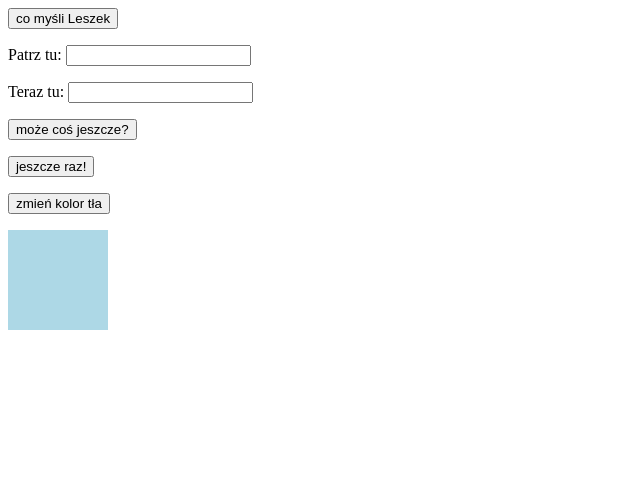
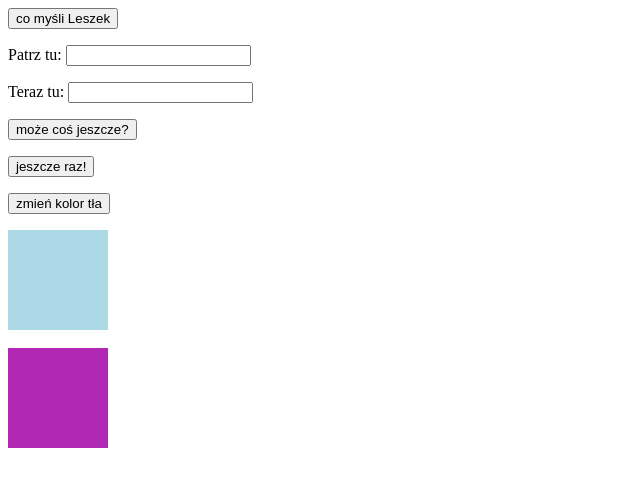
Before and after one commit to LechCieslak/autofill, a plain HTML site: page index.html in a window 1280 px wide. Shown: the whole page, without its empty margins (0-640 px from the left). Drawn offline with Linux system fonts and the light colour scheme.

Commit message:
another backCol

```diff
--- a/app.js
+++ b/app.js
@@ -26,8 +26,11 @@ function eraseContent() {
     document.querySelector(".input5").value = "";
 }
 
+
+var colors = ["red","green","greenyellow","darksalmon","#B028B4","lightblue","orangered","black"]
+
 function backCol() {
-  var colors = ["red","green","greenyellow","darksalmon","#B028B4","lightblue","orangered","black"]
+
 
   var a = (Math.floor(Math.random()*8));
   var b = colors[a];
@@ -36,3 +39,26 @@ function backCol() {
   document.querySelector(".fubar").style.backgroundColor = b;
   console.log(a);
 }
+
+
+
+
+var idInter;
+
+function changeCol() {
+  idInter = setInterval(changeBackCol,1000);
+}
+
+function changeBackCol() {
+  var elem = document.querySelector(".fubar2");
+
+  var a = (Math.floor(Math.random()*8));
+  var b = colors[a];
+  console.log(b);
+
+  elem.style.backgroundColor = b;
+  console.log("koniec");
+
+}
+
+changeCol();
--- a/index.html
+++ b/index.html
@@ -53,6 +53,8 @@
     </p>
 
     <div class="fubar"></div>
+    <br>
+    <div class="fubar2"></div>
 
     <script src="app.js"></script>
 </body>
--- a/style.css
+++ b/style.css
@@ -3,3 +3,9 @@
     width: 100px;
     background-color: lightblue;
 }
+
+.fubar2 {
+    height: 100px;
+    width: 100px;
+    background-color: lightblue;
+}
```
